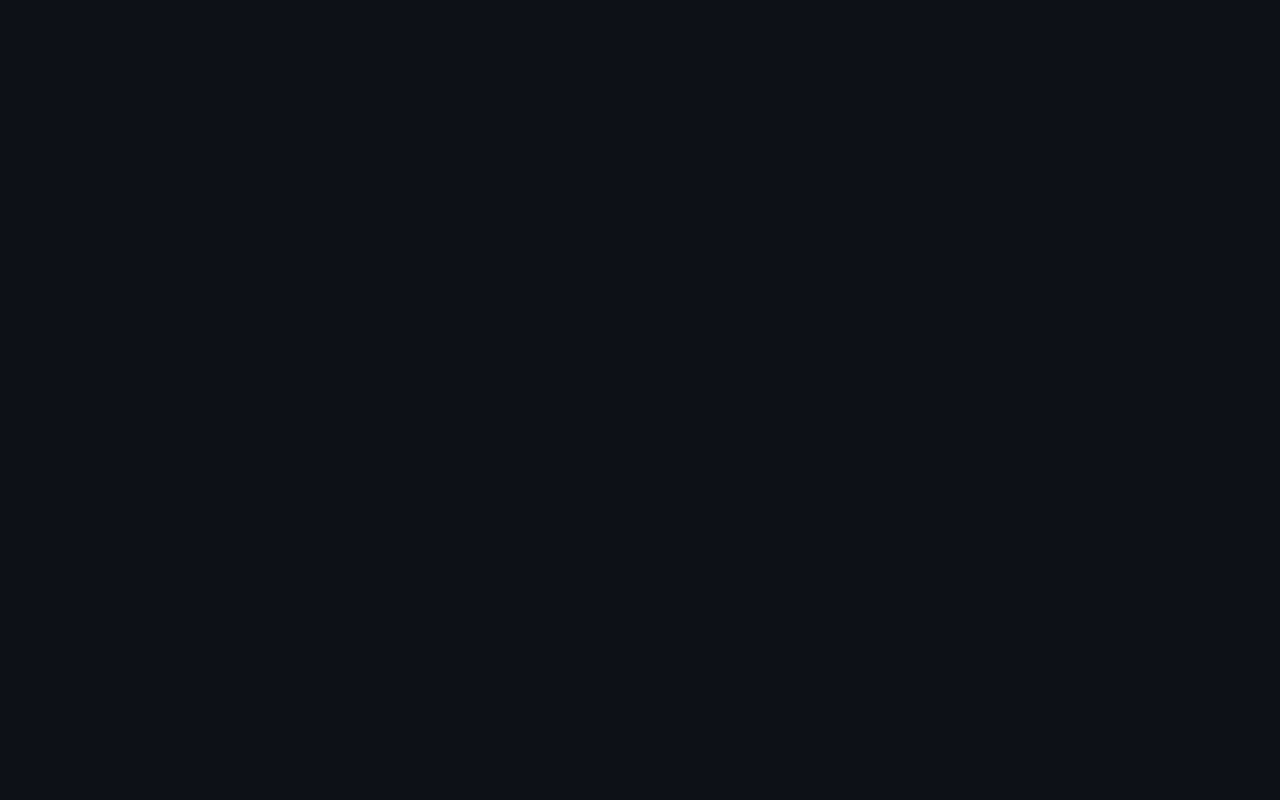
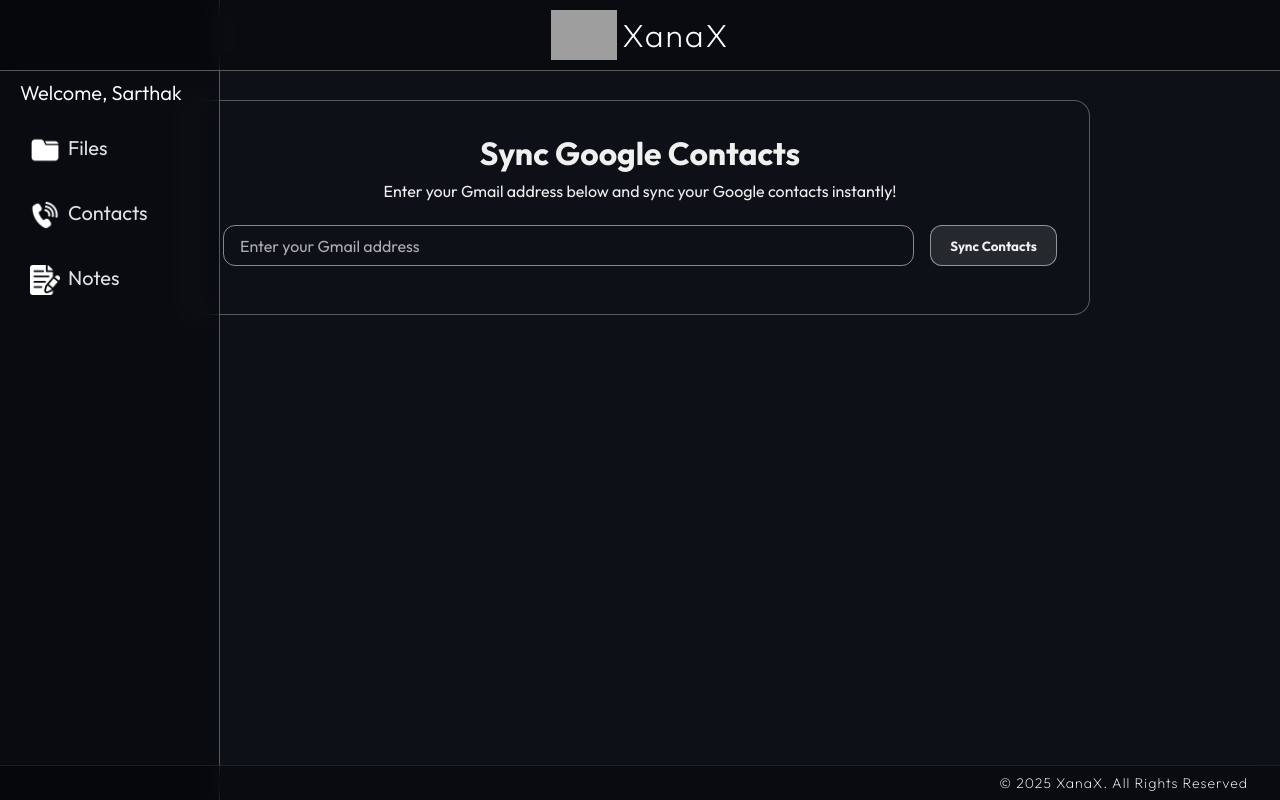
Before and after one commit to Sarthakshelke9895/cloudfront, a React (Create React App) app: page /contact in a window 1280 px wide. Before the commit this address had no page. Built offline with nearby package versions, Linux system fonts and the light colour scheme; grey boxes are pictures that could not be loaded.

Commit message:
Updated Contact Section

```diff
--- a/package.json
+++ b/package.json
@@ -12,11 +12,13 @@
     "@testing-library/user-event": "^13.5.0",
     "axios": "^1.11.0",
     "framer-motion": "^12.23.12",
+    "lucide-react": "^0.553.0",
+    "node-fetch": "^3.3.2",
     "react": "^19.1.1",
     "react-dom": "^19.1.1",
     "react-icons": "^5.5.0",
     "react-router-dom": "^7.7.1",
-    "react-scripts": "5.0.1",
+    "react-scripts": "^5.0.1",
     "web-vitals": "^2.1.4"
   },
   "scripts": {
--- a/public/index.html
+++ b/public/index.html
@@ -39,5 +39,7 @@
       To begin the development, run `npm start` or `yarn start`.
       To create a production bundle, use `npm run build` or `yarn build`.
     -->
+      <script src="https://accounts.google.com/gsi/client" async defer></script>
+
   </body>
 </html>
--- a/src/App.js
+++ b/src/App.js
@@ -8,7 +8,7 @@ import Dashboard from './Components/Dashboard/Dashboard';
 import Setup from './Components/SetupMpin/Setup';
 import Login from './Components/Login/Login';
 import Notes from './Components/Notes/Notes';
-
+import Contact from './Components/Contact/Contact';
 function App() {
 
   return (
@@ -21,6 +21,9 @@ function App() {
       <Route path="/setup" element={<Setup/>} />
       <Route path="/login" element={<Login/>} />
       <Route path="/notes" element={<Notes/>} />
+      <Route path="/contact" element={<Contact/>} />
+
+
 
 
     </Routes>
--- /dev/null
+++ b/src/Components/Contact/Contact.jsx
@@ -0,0 +1,118 @@
+import React, { useState } from 'react';
+import './contact.css';
+import Navbar from '../Navbar/Navbar';
+import Footer from '../Footer/Footer';
+import Sidebar from '../Sidebar/Sidebar';
+
+const Contact = () => {
+  const [isMenuOpen, setIsMenuOpen] = useState(false);
+  const toggleMenu = () => setIsMenuOpen(!isMenuOpen);
+  const [email, setEmail] = useState("");
+  const [contacts, setContacts] = useState([]);
+  const [loading, setLoading] = useState(false);
+  const [viewMode, setViewMode] = useState("grid"); // 'grid' or 'list'
+
+  const handleSyncContacts = () => {
+    if (typeof window.google === "undefined" || !window.google.accounts) {
+      alert("Google API not loaded yet. Please refresh the page.");
+      return;
+    }
+
+    if (!email.endsWith("@gmail.com")) {
+      alert("Please enter a valid Gmail address.");
+      return;
+    }
+
+    const client = window.google.accounts.oauth2.initTokenClient({
+      client_id: "796507353507-4g54cjrbtcrst52qbujvqhqunkfe3tt5.apps.googleusercontent.com",
+      scope: "https://www.googleapis.com/auth/contacts.readonly",
+      callback: async (tokenResponse) => {
+        setLoading(true);
+        try {
+          const res = await fetch("http://localhost:5000/sync-contacts", {
+            method: "POST",
+            headers: { "Content-Type": "application/json" },
+            body: JSON.stringify({ token: tokenResponse.access_token }),
+          });
+
+          const data = await res.json();
+          setContacts(data.contacts || []);
+        } catch (err) {
+          console.error(err);
+          alert("Error fetching contacts");
+        } finally {
+          setLoading(false);
+        }
+      },
+    });
+
+    client.requestAccessToken();
+  };
+
+  return (
+    <div className="contact-page">
+      <Navbar toggleMenu={toggleMenu} isMenuOpen={isMenuOpen} />
+      <Sidebar isOpen={isMenuOpen} />
+
+      <div className="contact-container">
+        <div className="contact-card">
+          <h2 className="contact-title">Sync Google Contacts</h2>
+          <p className="contact-subtitle">
+            Enter your Gmail address below and sync your Google contacts instantly!
+          </p>
+
+          <div className="contact-input-section">
+            <input
+              type="email"
+              placeholder="Enter your Gmail address"
+              value={email}
+              onChange={(e) => setEmail(e.target.value)}
+              className="contact-input"
+            />
+            <button onClick={handleSyncContacts} className="contact-btn">
+              {loading ? "Syncing..." : "Sync Contacts"}
+            </button>
+          </div>
+
+          {loading && <div className="loader"></div>}
+
+          {contacts.length > 0 && (
+            <div className="contacts-section">
+              <div className="contacts-header">
+                <h3>Synced Contacts ({contacts.length})</h3>
+              </div>
+              <div className="view-toggle">
+  <button
+    className={viewMode === "grid" ? "active" : ""}
+    onClick={() => setViewMode("grid")}
+  >
+    Grid View
+  </button>
+  <button
+    className={viewMode === "list" ? "active" : ""}
+    onClick={() => setViewMode("list")}
+  >
+    List View
+  </button>
+</div>
+
+<div className={`contacts-list ${viewMode}`}>
+  {contacts.map((person, idx) => (
+    <div key={idx} className="contact-item">
+      <strong>{person.names?.[0]?.displayName || "No Name"}</strong>
+      <p>{person.phoneNumbers?.[0]?.value || "No Phone Number"}</p>
+    </div>
+  ))}
+</div>
+
+            </div>
+          )}
+        </div>
+      </div>
+
+      <Footer />
+    </div>
+  );
+};
+
+export default Contact;
--- /dev/null
+++ b/src/Components/Contact/contact.css
@@ -0,0 +1,189 @@
+/* Container */
+.contact-container {
+  display: flex;
+  justify-content: center;
+  margin: 2rem;
+  margin-top: 100px;
+}
+
+/* Card */
+.contact-card {
+  width: 95%;
+  max-width: 900px;
+  padding: 2rem;
+  border-radius: 16px;
+  border: 1px solid rgba(255, 255, 255, 0.3); /* subtle white border */
+  text-align: center;
+  color: #f0f0f0; /* light text */
+}
+
+/* Titles */
+.contact-title {
+  font-size: 2rem;
+  color: #f0f0f0;
+  margin-bottom: 0.5rem;
+}
+
+.contact-subtitle {
+  color: #f0f0f0;
+  margin-bottom: 1.5rem;
+}
+
+/* Input Section */
+.contact-input-section {
+  display: flex;
+  flex-wrap: wrap;
+  justify-content: center;
+  gap: 1rem;
+  margin-bottom: 1rem;
+}
+
+.contact-input {
+  flex: 1 1 250px;
+  padding: 0.6rem 1rem;
+  border-radius: 12px;
+  border: 1px solid rgba(255,255,255,0.5);
+  font-size: 1rem;
+  background: transparent;
+  color: #f0f0f0;
+}
+
+.contact-input::placeholder {
+  color: rgba(240, 240, 240, 0.7);
+}
+
+.contact-btn {
+  padding: 0.6rem 1.2rem;
+  border: 1px solid rgba(255,255,255,0.5);
+  background: rgba(255, 255, 255, 0.1);
+  color: #f0f0f0;
+  border-radius: 12px;
+  cursor: pointer;
+  font-weight: bold;
+  transition: 0.3s;
+}
+
+.contact-btn:hover {
+  background: rgba(255, 255, 255, 0.2);
+}
+
+/* Grid/List toggle */
+.view-toggle {
+  display: flex;
+  justify-content: flex-end;
+  margin: 1rem 0;
+  gap: 0.5rem;
+  flex-wrap: wrap;
+}
+
+.view-toggle button {
+  display: flex;
+  align-items: center;
+  gap: 0.3rem;
+  padding: 0.3rem 0.8rem;
+  border-radius: 8px;
+  border: 1px solid rgba(255,255,255,0.5);
+  background: rgba(255,255,255,0.1);
+  color: #f0f0f0;
+  cursor: pointer;
+}
+
+.view-toggle button.active {
+  background: rgba(255,255,255,0.3);
+  color: #f0f0f0;
+  border: 1px solid #f0f0f0;
+}
+
+/* Contacts Grid/List */
+.contacts-list.grid-view {
+  display: grid;
+  grid-template-columns: repeat(auto-fit, minmax(220px, 1fr));
+  gap: 1rem;
+}
+
+.contacts-list.list-view {
+  display: flex;
+  flex-direction: column;
+  gap: 0.7rem;
+}
+
+/* Contact Card */
+.contact-item {
+
+  padding: 1rem;
+  border-radius: 12px;
+  border: 1px solid rgba(255,255,255,0.3);
+  color: #f0f0f0;
+  text-align: left;
+  box-shadow: 0 2px 8px rgba(0,0,0,0.2);
+
+  display: flex;
+  flex-direction: column;
+  justify-content: flex-start;
+  overflow: hidden;
+}
+
+.contact-item .overflow-content {
+  overflow-y: auto;
+  max-height: 130px;
+  padding-right: 0.3rem;
+}
+.contacts-list.grid {
+  display: grid;
+  grid-template-columns: repeat(auto-fit, minmax(200px, 1fr));
+  gap: 1rem;
+}
+
+.contacts-list.list {
+  display: flex;
+  flex-direction: column;
+  gap: 0.7rem;
+}
+
+
+/* Contact Text */
+.contact-item strong,
+.contact-item span {
+  display: block;
+  word-wrap: break-word;
+  color: #f0f0f0;
+}
+
+/* Loader */
+.loader {
+  border: 4px solid rgba(240,240,240,0.2);
+  border-top: 4px solid #f0f0f0;
+  border-radius: 50%;
+  width: 30px;
+  height: 30px;
+  margin: 1rem auto;
+  animation: spin 1s linear infinite;
+}
+
+@keyframes spin {
+  0% { transform: rotate(0deg); }
+  100% { transform: rotate(360deg); }
+}
+
+/* Mobile Responsive */
+@media (max-width: 600px) {
+  .contacts-list.grid-view {
+    grid-template-columns: 1fr;
+  }
+
+  .contact-input-section {
+    flex-direction: column;
+  }
+
+  .view-toggle {
+    justify-content: center;
+  }
+  .contact-input{
+    flex: 1 1 20px;
+  }
+}
+
+.contacts-header h3{
+ text-align: left;
+ margin-left: 10px;
+}
--- a/src/Components/Hero/Hero.jsx
+++ b/src/Components/Hero/Hero.jsx
@@ -11,7 +11,7 @@ import Navbar from '../Navbar/Navbar';
 import Footer from '../Footer/Footer';
 import Sidebar from '../Sidebar/Sidebar';
 
-const Hero = ({ backendUrl = 'https://cloud-bflt.onrender.com', clientOrigin = 'https://xaanaax.netlify.app' }) => {
+const Hero = ({ backendUrl = 'http://localhost:5000', clientOrigin = 'http://localhost:3000' }) => {
   const [files, setFiles] = useState([]);
   const [selected, setSelected] = useState(null);
   const [previewUrl, setPreviewUrl] = useState(null);
--- a/src/Components/Login/Login.jsx
+++ b/src/Components/Login/Login.jsx
@@ -33,7 +33,7 @@ const Login = () => {
       const mpinValue = mpinArray.join("");
       console.log(mpinValue)// e.g., "1234"
 
-      fetch("https://cloud-bflt.onrender.com/api/login-mpin", {
+      fetch("http://localhost:5000/api/login-mpin", {
         method: "POST",
         headers: { "Content-Type": "application/json" },
         body: JSON.stringify({ phoneOrEmail, mpin: mpinValue })
@@ -42,7 +42,7 @@ const Login = () => {
         .then((data) => {
           if (data.success) {
             alert("Login successful:", data);
-            navigate('/dashboard')
+            navigate('/files')
           } else {
             alert("Invalid credentials");
           }
--- a/src/Components/Notes/Notes.jsx
+++ b/src/Components/Notes/Notes.jsx
@@ -5,7 +5,7 @@ import Footer from '../Footer/Footer';
 import Sidebar from '../Sidebar/Sidebar';
 import { FaEdit,FaCopy,FaDownload,FaTrash } from 'react-icons/fa';
 
-const Notes = ({ backendUrl = 'https://cloud-bflt.onrender.com' }) => {
+const Notes = ({ backendUrl = 'http://localhost:5000' }) => {
   const [notes, setNotes] = useState([]);
   const [noteText, setNoteText] = useState('');
   const [editingNoteId, setEditingNoteId] = useState(null);
--- a/src/Components/Sidebar/Sidebar.jsx
+++ b/src/Components/Sidebar/Sidebar.jsx
@@ -14,6 +14,9 @@ const Sidebar = ({ isOpen }) => {
   const noteclick = () => {
     navigate('/notes');
   };
+  const contactclick =()=>{
+    navigate('/contact')
+  };
 
   return (
     <div className={`parentsidebar ${isOpen ? 'open' : ''}`}>
@@ -22,7 +25,7 @@ const Sidebar = ({ isOpen }) => {
         <button className="button-sidebar" onClick={fileclick}>
           <img src={files} alt="Files logo" className="sidebarlogos" /> Files
         </button>
-        <button className="button-sidebar">
+        <button className="button-sidebar" onClick={contactclick}>
           <img src={phone} alt="Phone logo" className="sidebarlogos" /> Contacts
         </button>
         <button className="button-sidebar" onClick={noteclick}>
```
Also changed, not shown: 1 other file (tests, documents, lock files or other folders).
